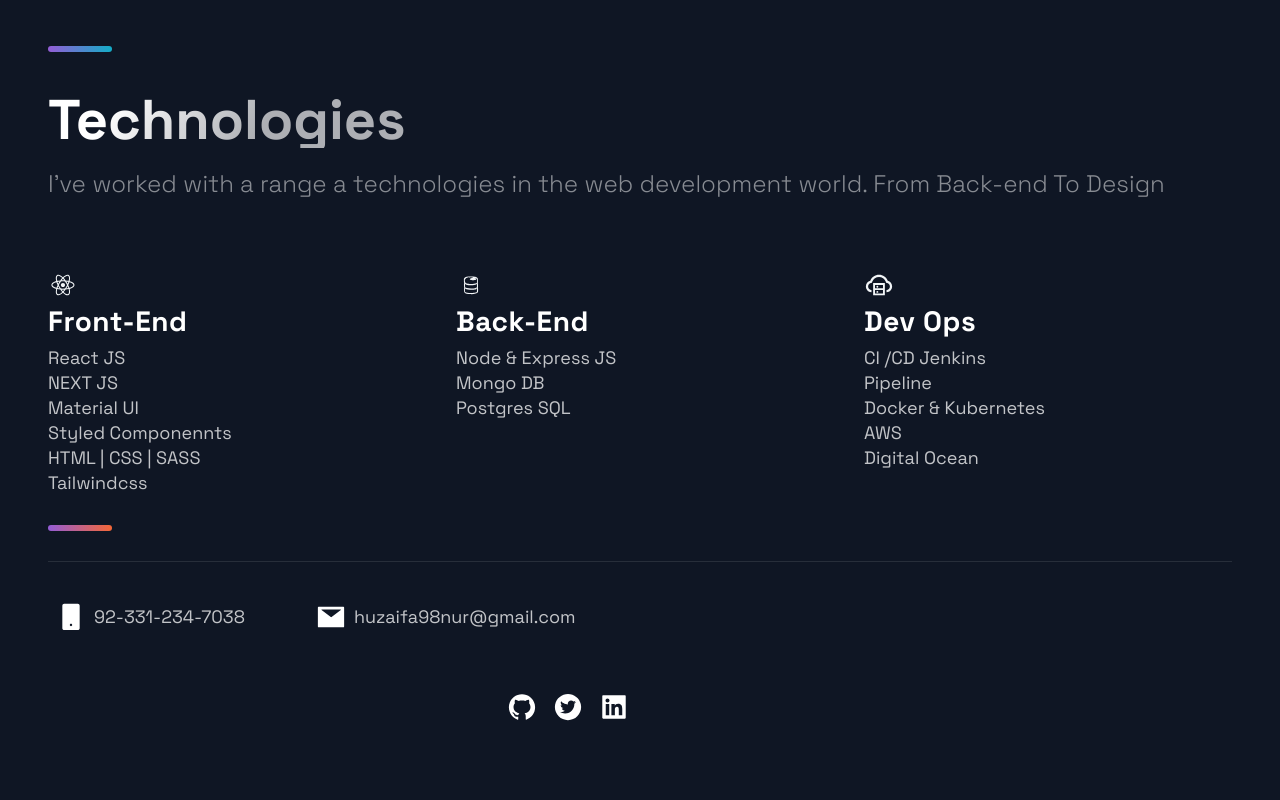
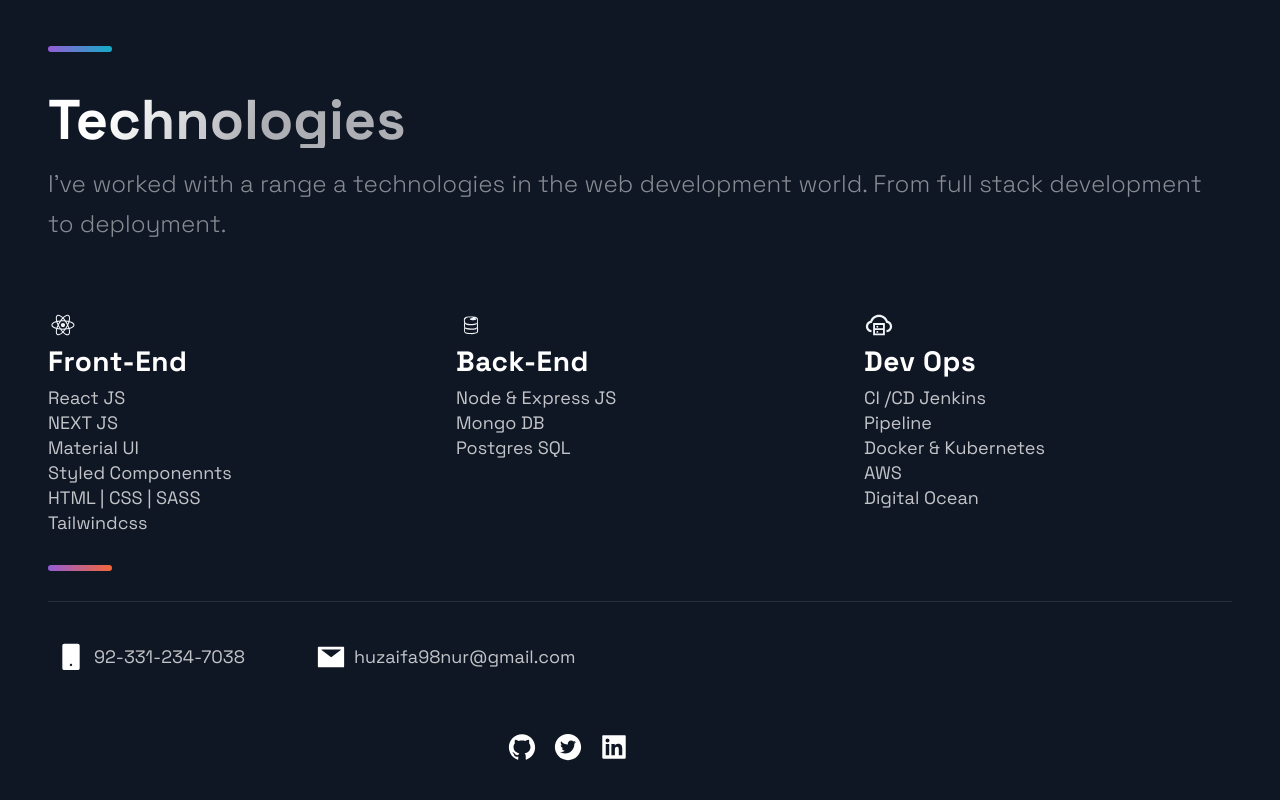
Before and after one commit to huzaifanur/portfolio_website, a Next.js app: page / in a window 1280 px wide. Shown: the part 2600-3400 px from the top of the page. Built offline with nearby package versions, Linux system fonts and the light colour scheme.

Commit message:
tech updated

```diff
--- a/src/components/Technologies/Technologies.js
+++ b/src/components/Technologies/Technologies.js
@@ -11,7 +11,7 @@
     <SectionTitle>Technologies</SectionTitle>
     <SectionText>
       I've worked with a range a technologies in the web development world.
-      From Back-end To Design
+      From full stack development to deployment.
     </SectionText>
     <List>
       <ListItem>
```
